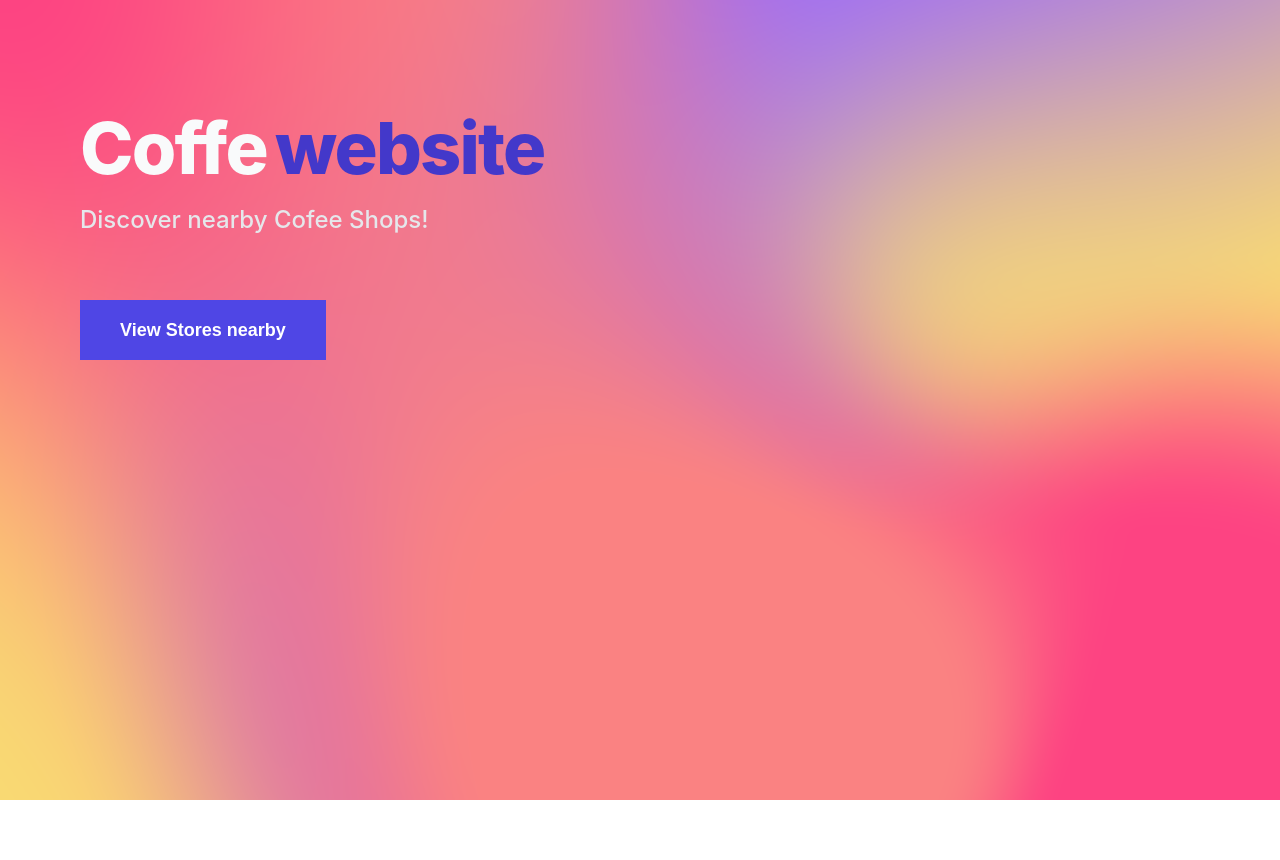
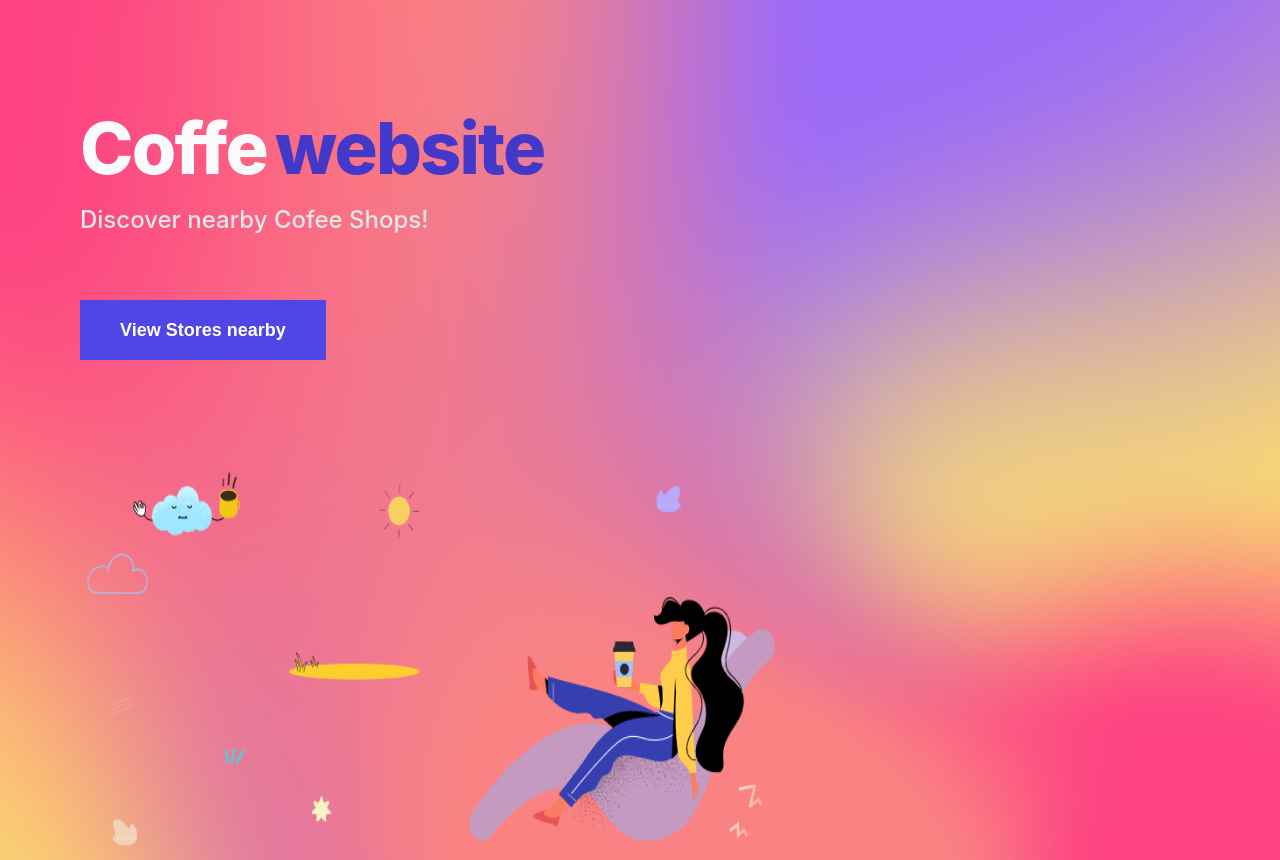
Before and after one commit to mrprg/first-next.js-app-coffe-website-, a Next.js app in the folder cofee-website/: page / in a window 1280 px wide. Before the commit the page ends 800 px from the top, so only its background shows below. Built offline with nearby package versions, Linux system fonts and the light colour scheme.

Commit message:
add hero image

```diff
--- a/cofee-website/pages/index.js
+++ b/cofee-website/pages/index.js
@@ -4,6 +4,7 @@ import Image from 'next/image'
 import styles from '../styles/Home.module.css'
 import Banner from '../components/Banner'
 // const inter = Inter({ subsets: ['latin'] })
+import heroimage from '../public/static/3.1 heroimage.png'
 
 export default function Home() {
   const handleOnBannerBtnClick = () => {
@@ -19,6 +20,7 @@ export default function Home() {
       </Head>
       <main className={styles.main}>
         <Banner buttonText="View Stores nearby" handleOnClick={handleOnBannerBtnClick}/>
+        <Image width={700} height={400} src={heroimage}/>
       </main>
     </>
   )
```
Also changed, not shown: cofee-website/public/static/3.1 heroimage.png (added).
